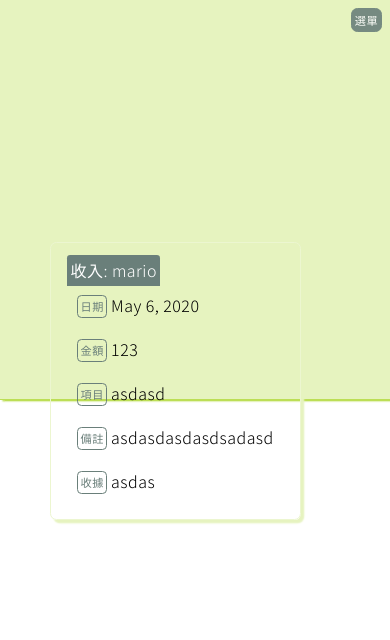
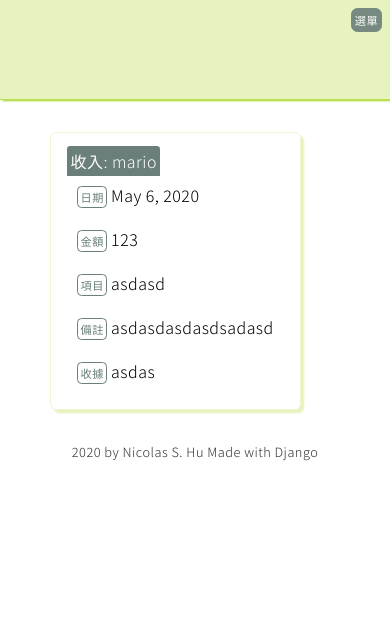
Before and after one commit to husohome/django-family-accounting, a Django app: page /accounting_entry/23/ in a window 390 px wide. Shown: the top 640 px of the page. Run offline with Django 3.2, Linux system fonts and the light colour scheme; a user stored in the database is signed in; data comes from the database, SQL or seed files in the repository.

Commit message:
changed style

```diff
--- a/accounting_entry/static/accounting_entry/style.css
+++ b/accounting_entry/static/accounting_entry/style.css
@@ -203,7 +203,7 @@
     }
 
     header {
-        min-height: 400px;
+        height: 100%;
     }
 
     header, nav ul {
```
